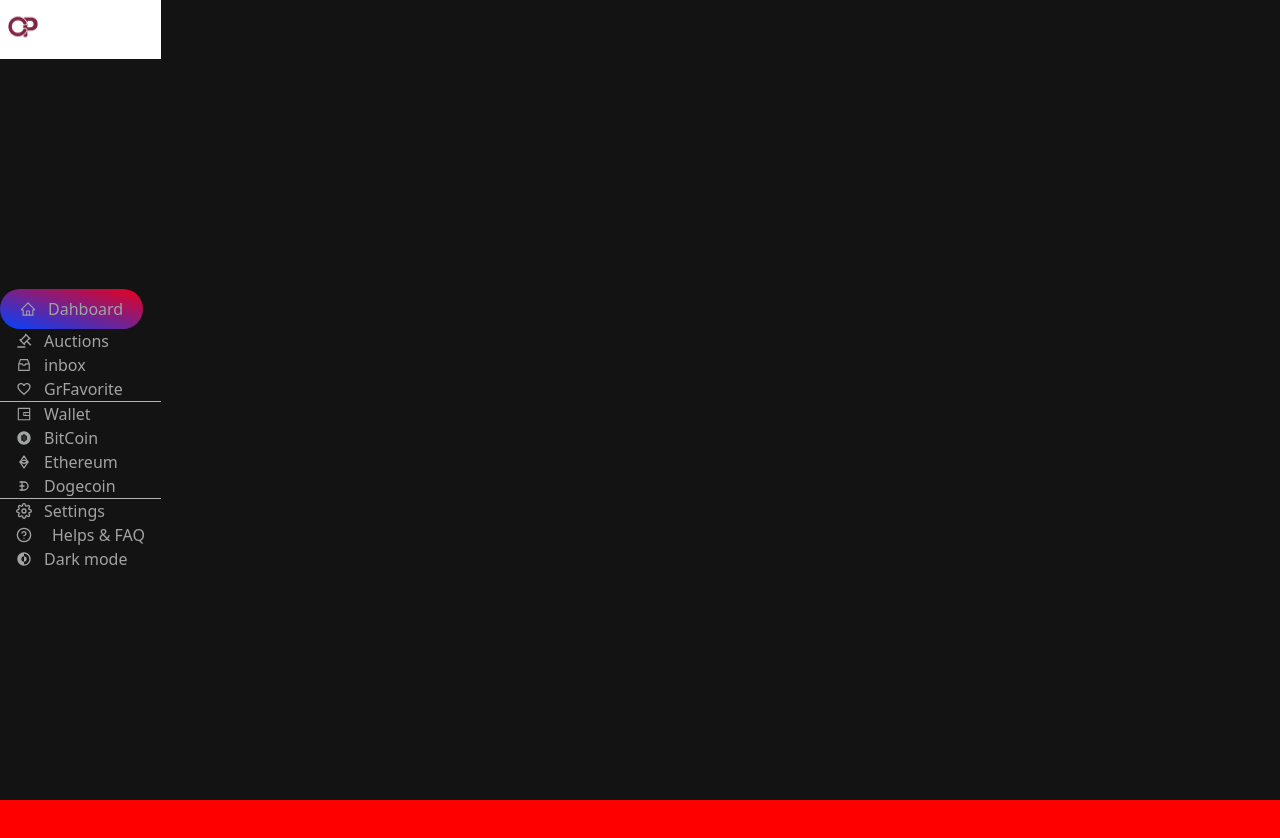
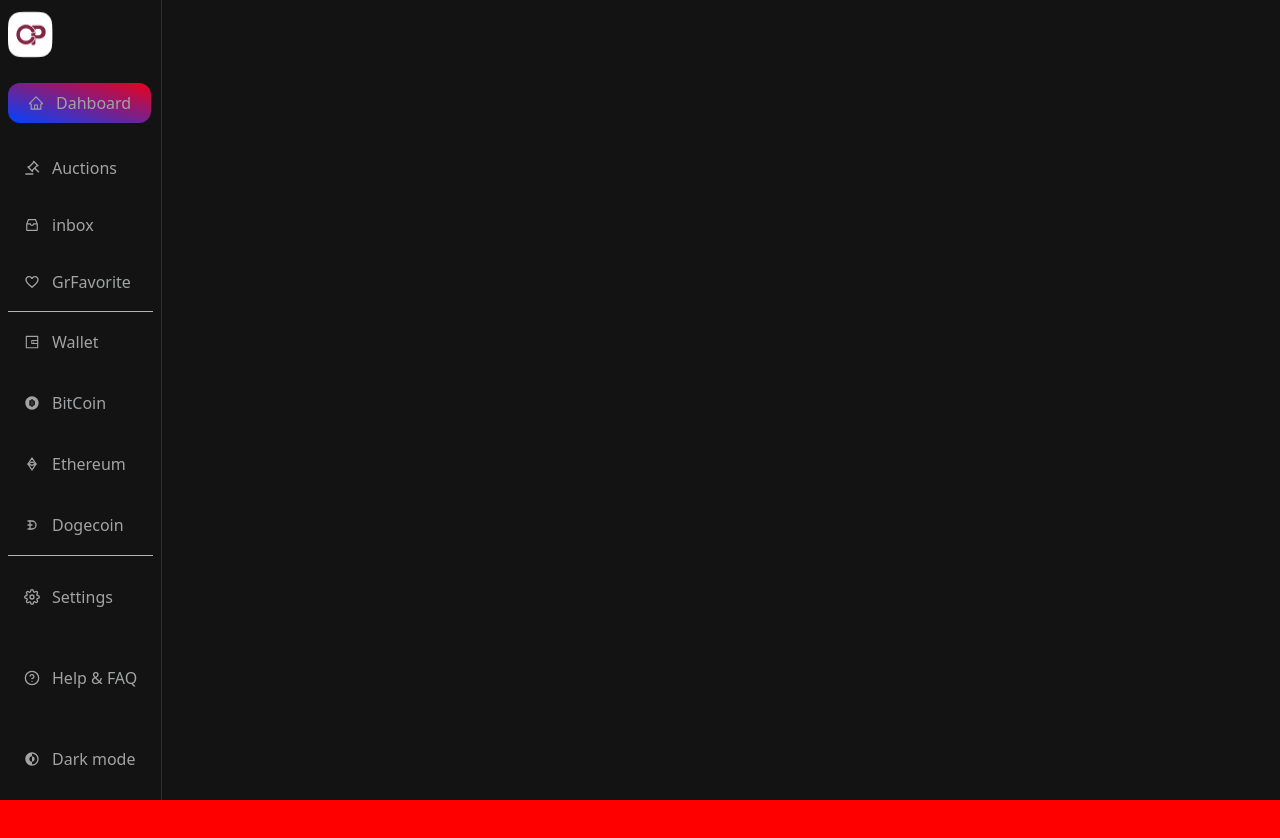
Before and after one commit to aimdexter/nft_landing, a Next.js app: page / in a window 1280 px wide. Shown: the top 838 px of the page. Built offline with nearby package versions, Linux system fonts and the light colour scheme.

Commit message:
feat: mobile menu optimazed and desktop side bare done

```diff
--- a/components/NavbarDesktop.jsx
+++ b/components/NavbarDesktop.jsx
@@ -8,14 +8,14 @@ import { TbCurrencyDogecoin, TbCurrencyEthereum } from 'react-icons/tb';
 
 const NavbarDesktop = () => {
   return (
-    <nav className="hidden fixed top-0 left-0 bg-red1 h-screen lg:flex flex-col">
-      <div className="z-50 bg-white w-full">
+    <nav className="hidden fixed top-0 left-0 h-full w-fit border-r-[1px] border-line2 lg:flex flex-col bg-bg1">
+      <div className="z-50 w-full pt-2 px-2 ">
         <Image src="/images/logo.png" alt="Nft logo" width="53px" height="53px" />
       </div>
 
-      <div className="flex flex-col h-screen bg-bg1 w-fit text-menu duration-500 justify-center">
-        <div className="border-b-[1px] items-start flex flex-col border-line ">
-          <div className="flex px-5 py-2 rounded-full items-center gap-3 bg-gradient-to-bl from-[#EB001B] to-[#0042FF]">
+      <div className="flex flex-col px-2 text-menu duration-500 h-full">
+        <div className="border-b-[1px] items-start flex flex-col border-line flex-1 justify-around">
+          <div className="flex px-5 py-2 rounded-xl items-center gap-3 bg-gradient-to-bl from-[#EB001B] to-[#0042FF]">
             <AiOutlineHome />
             <div href="/#home" className="">
               Dahboard
@@ -40,7 +40,7 @@ const NavbarDesktop = () => {
             </div>
           </div>
         </div>
-        <div className="border-b-[1px] items-start flex flex-col border-line px-4">
+        <div className="border-b-[1px] items-start flex flex-col border-line px-4 flex-1 justify-around">
           <div className="flex  items-center gap-3">
             <AiOutlineWallet />
             <div href="/#home" className="">
@@ -66,17 +66,17 @@ const NavbarDesktop = () => {
             </div>
           </div>
         </div>
-        <div className=" w-full flex flex-col px-4">
+        <div className="flex flex-col px-4 flex-1 justify-around">
           <div className="flex  items-center gap-3">
             <FiSettings />
             <div href="/#home" className="">
               Settings
             </div>
           </div>
-          <div className="flex items-center gap-5">
+          <div className="flex  items-center gap-3">
             <FiHelpCircle />
             <div href="/#home" className="">
-              Helps & FAQ
+              Help & FAQ
             </div>
           </div>
           <div className="flex items-center gap-3">
--- a/components/NavbarMobile.jsx
+++ b/components/NavbarMobile.jsx
@@ -19,18 +19,32 @@ const NavbarMobile = () => {
 
   return (
     <>
-      <nav className="sticky top-0 z-50 lg:hidden flex items-center justify-between py-5 px-4 transition duration-500">
-        <div className="w-1/12 z-50">
-          <Image src="/images/logo.png" alt="Nft logo" width="53px" height="53px" />
+      <nav className="fixed w-screen bg-bg1 top-0 z-50 lg:hidden flex items-center justify-between px-4 transition duration-500">
+        <div className="z-50 flex justify-between w-screen py-2">
+          <div className="z-50 ">
+            <Image src="/images/logo.png" alt="Nft logo" width="53px" height="53px" />
+          </div>
+          <button className="z-10">
+            {showNav ? (
+              <IconContext.Provider value={{ className: 'text-2xl text-white' }}>
+                <AiOutlineClose onClick={() => setShowNav(!showNav)} />
+              </IconContext.Provider>
+            ) : (
+              <IconContext.Provider value={{ className: 'text-2xl text-white' }}>
+                <AiOutlineMenu onClick={() => setShowNav(!showNav)} />
+              </IconContext.Provider>
+            )}
+          </button>
         </div>
+
         <div
           onClick={() => setShowNav(!showNav)}
           className={`${showNav ? 'left-0 z-10' : 'transition-left -left-full'}
-        fixed top-0 left-0 flex h-[-webkit-fill-available] flex-col items-center justify-center gap-5 mt-20 bg-bg1 w-full text-menu
+        fixed top-0 left-0 flex h-[-webkit-fill-available] flex-col items-center justify-center gap-5 pt-20 bg-bg1 w-full text-menu
         duration-500 px-10`}
         >
           <div className="border-b-[1px] w-full items-start flex flex-col gap-5 h-fit border-line pb-5">
-            <div className="flex px-5 py-2 rounded-full items-center gap-3 bg-gradient-to-bl from-[#EB001B] to-[#0042FF]">
+            <div className="flex px-5 py-2 rounded-xl items-center gap-3 bg-gradient-to-bl from-[#EB001B] to-[#0042FF]">
               <AiOutlineHome />
               <div href="/#home" className="">
                 Dahboard
@@ -102,17 +116,6 @@ const NavbarMobile = () => {
             </div>
           </div>
         </div>
-        <button className="z-10">
-          {showNav ? (
-            <IconContext.Provider value={{ className: 'text-2xl text-white' }}>
-              <AiOutlineClose onClick={() => setShowNav(!showNav)} />
-            </IconContext.Provider>
-          ) : (
-            <IconContext.Provider value={{ className: 'text-2xl text-white' }}>
-              <AiOutlineMenu onClick={() => setShowNav(!showNav)} />
-            </IconContext.Provider>
-          )}
-        </button>
       </nav>
     </>
   );
--- a/pages/index.js
+++ b/pages/index.js
@@ -4,7 +4,7 @@ import NavbarMobile from '../components/NavbarMobile';
 
 export default function Home() {
   return (
-    <div className="bg-bg1 h-screen w-screen">
+    <div className="bg-bg1 h-screen">
       <Head>
         <title>NFT Landing page</title>
         <meta name="description" content="NFT Landing page" />
--- a/tailwind.config.js
+++ b/tailwind.config.js
@@ -16,6 +16,7 @@ module.exports = {
         'green1': '#34D178',
         'bg1' : '#131313',
         'line' : '#B3B3B3',
+        'line2' : '#2C2D33',
         'menu' : '#A2A3A4',
       },
     },
```
